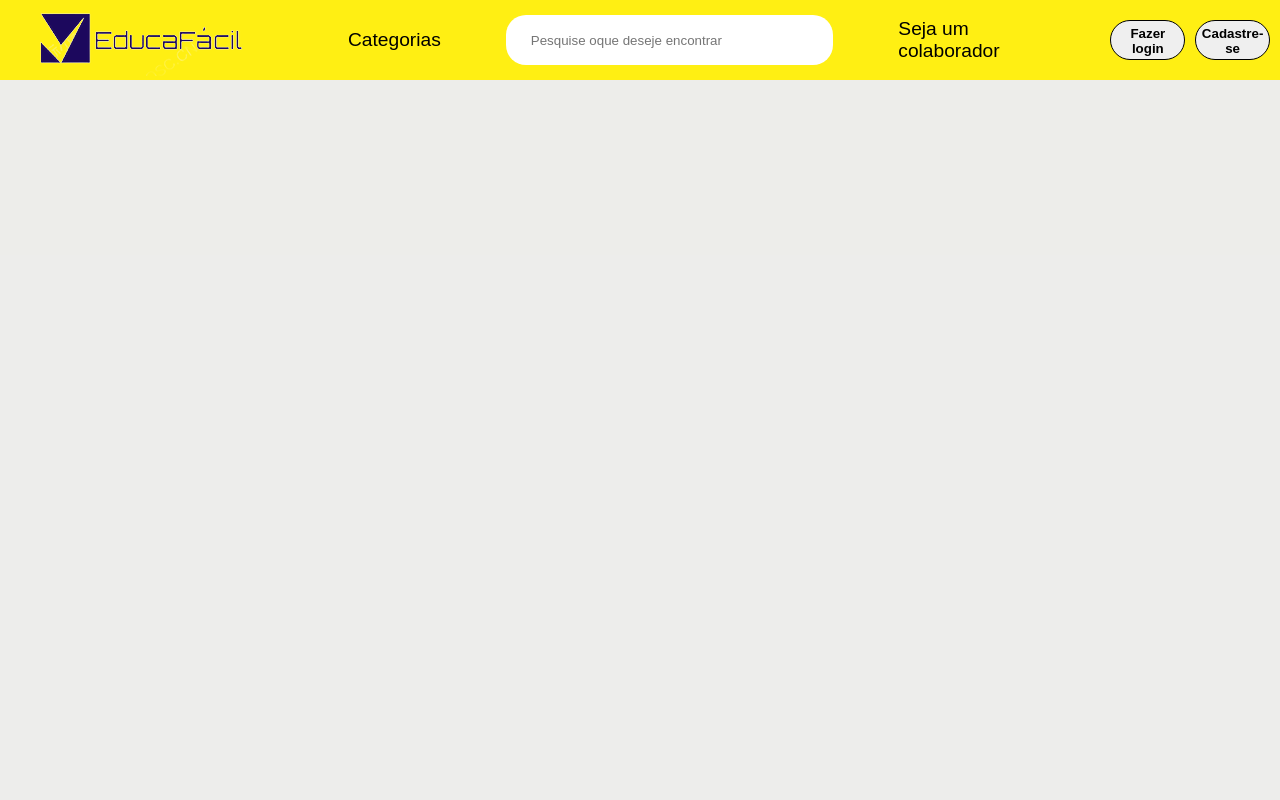
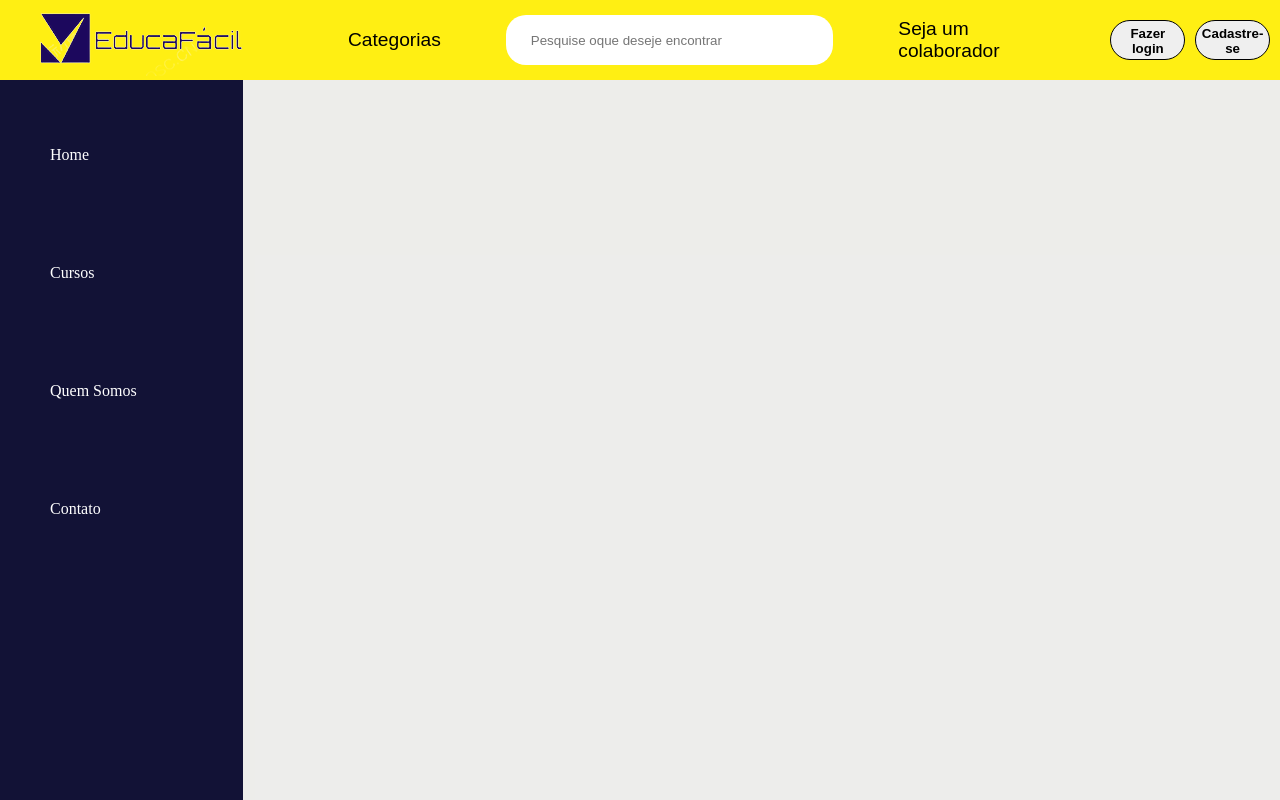
Before and after one commit to 2024-1-NADS2/Projeto2, a React (Create React App) app: page / in a window 1280 px wide. Shown: the top 800 px of the page. Built offline with nearby package versions, Linux system fonts and the light colour scheme.

Commit message:
add menu to home page

```diff
--- a/src/App.js
+++ b/src/App.js
@@ -1,11 +1,16 @@
 import Cabecalho from '../src/components/Cabecalho/Cabecalho.jsx';
-import Feed from './pages/Pagina inicial/feed.jsx';
-
+import Menu from './components/Menu/Menu.jsx';
+import Feed from './pages/Pagina inicial/feed.jsx'
+import index from './index.css'
 function App() {
 
   return (
     <div className="App">
-      <Feed/>
+      <Cabecalho></Cabecalho>
+      <div className='Pag'><Menu></Menu>
+      <Feed></Feed>
+      </div>
+
     </div>
   );
 }
--- /dev/null
+++ b/src/components/Menu/Menu.jsx
@@ -0,0 +1,17 @@
+import React from "react";
+import styles from "./style.css"
+
+
+export default function Menu() {
+    return (
+        <nav>
+            <ul>
+                <li><a href="Home">Home</a></li>
+                <li><a href="Cursos">Cursos</a></li>
+                <li><a href="QuemSomos">Quem Somos</a></li>
+                <li><a href="Contato">Contato</a></li>
+            </ul>
+        </nav>
+
+    )
+}
--- /dev/null
+++ b/src/components/Menu/style.css
@@ -0,0 +1,32 @@
+nav{
+    background-color: rgb(18, 18, 54);
+    width: 300px;
+
+
+
+}
+
+nav ul{
+    list-style-type: none;
+
+
+}
+nav ul li{
+    gap: 50px;
+}
+
+
+nav ul li a{
+    color: white;
+    display: block;
+    text-decoration: none;
+    margin-top: 0;
+    padding: 50px;
+    margin-left: 0px;
+}
+
+nav ul li a:hover{
+    background-color: rgb(255, 239, 19);
+    color: black;
+
+}
--- a/src/index.css
+++ b/src/index.css
@@ -9,3 +9,6 @@ body {
   margin: 0;
   box-sizing: border-box;
 }
+.Pag{
+  display: flex;
+}
--- a/src/pages/Pagina inicial/feed.jsx
+++ b/src/pages/Pagina inicial/feed.jsx
@@ -5,12 +5,11 @@ import Cabecalho from '../../components/Cabecalho/Cabecalho.jsx'
 export default function Feed() {
 
     return (
-        <main className="container">
-            <Cabecalho/>
-            <div>
+        <div className="container">
+            <div >
                 <h1></h1>
             </div>
-        </main>
+        </div>
     )
 
 }
```
